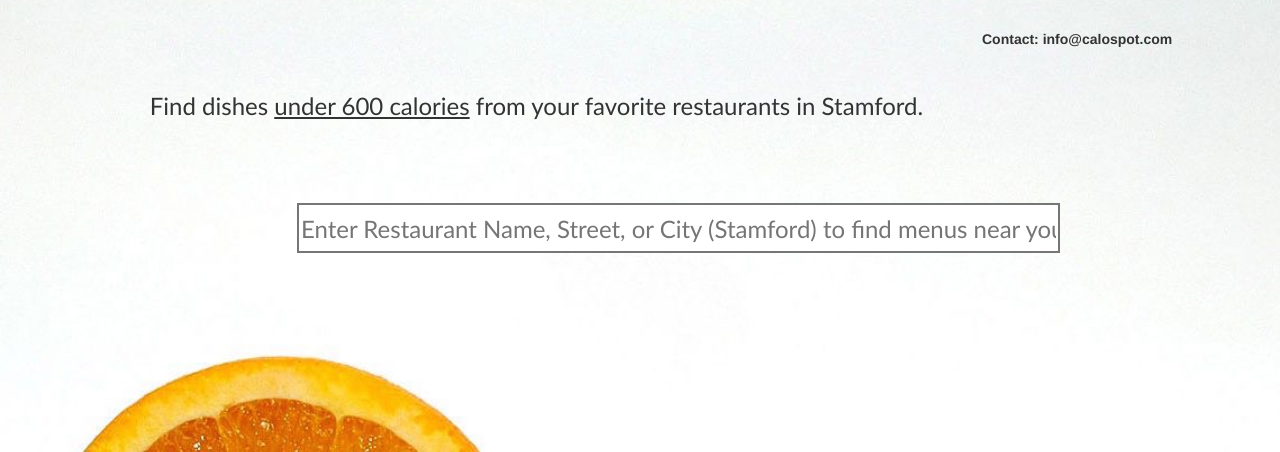
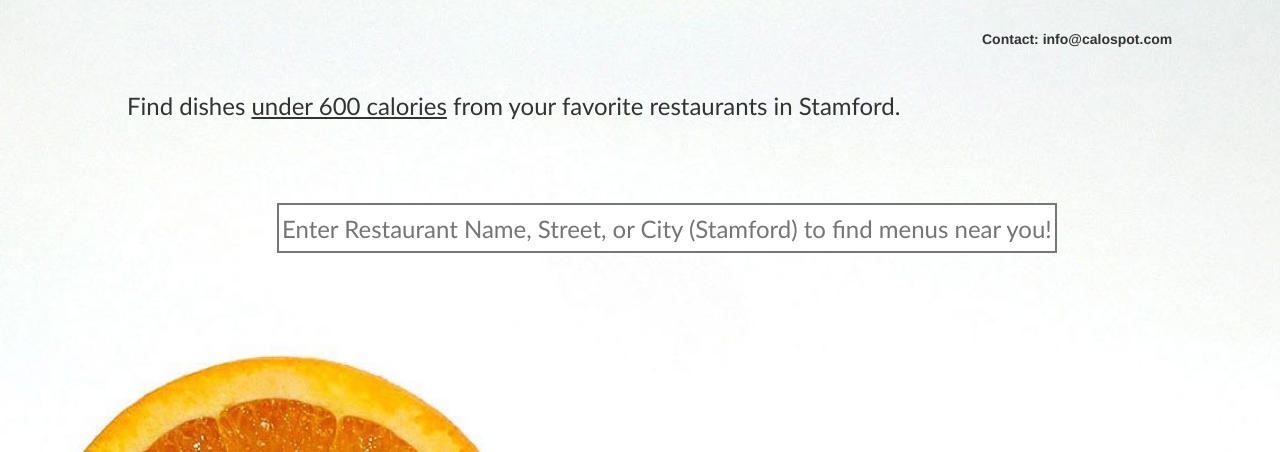
Before and after one commit to ccweaver/NutriApp, a Django app: page / in a window 1280 px wide. Shown: the part 51-503 px from the top of the page. Run offline with Django 3.2, Linux system fonts and the light colour scheme; some libraries are stand-ins or nearby versions.

Commit message:
Update sign_in.html

```diff
--- a/nutri/nutri/templates/sign_in.html
+++ b/nutri/nutri/templates/sign_in.html
@@ -178,7 +178,7 @@ $(document).on("click","#proflink",function(event)
         }
 
         .money{
-          margin-left:7%;
+          margin-left:5%;
         }
 
 </style>
```
